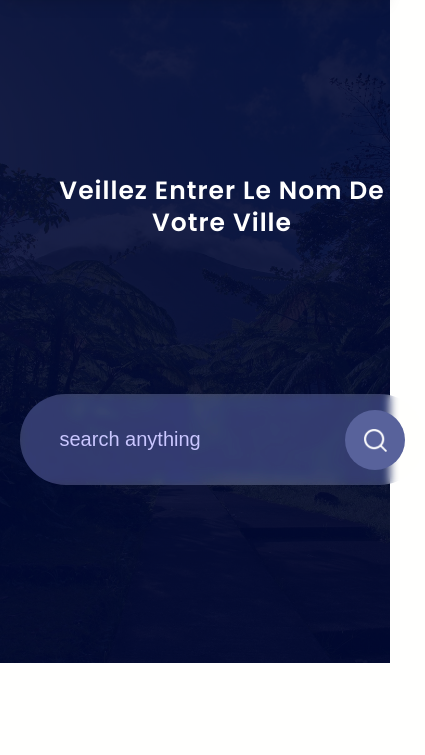
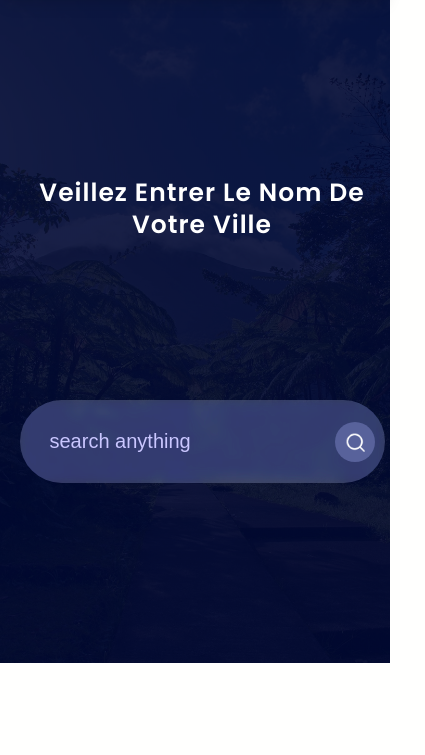
Before and after one commit to Manologue/coiffure, a plain HTML site: page searchTown.html in a window 390 px wide. Shown: the part 89-844 px from the top of the page, 425 px wide, since content can reach past the window. Drawn offline with nearby package versions, Linux system fonts and the light colour scheme.

Commit message:
fixing search bar  responsiveness in search town page

```diff
--- a/scss/pages/_searchTown.scss
+++ b/scss/pages/_searchTown.scss
@@ -24,7 +24,7 @@
     align-items: center;
     justify-content: center;
     border-radius: 60px;
-    padding: 10px 20px;
+    padding: 10px;
     backdrop-filter: blur(4px) saturate(180%);
   }
 
@@ -33,7 +33,7 @@
     flex: 1;
     border: 0;
     outline: none;
-    padding: 24px 20px;
+    padding: 20px;
     font-size: 20px;
     color: #cac7ff;
   }
@@ -43,15 +43,15 @@
   }
 
   .search-bar button img {
-    width: 25px;
+    width: 20px;
   }
   .search-bar button {
     display: grid;
     place-items: center;
     border: 0;
     border-radius: 50%;
-    width: 60px;
-    height: 60px;
+    width: 40px;
+    height: 40px;
     background: #58629b;
     cursor: pointer;
   }
```
Also changed, not shown: css/style.css, 1 other file.
